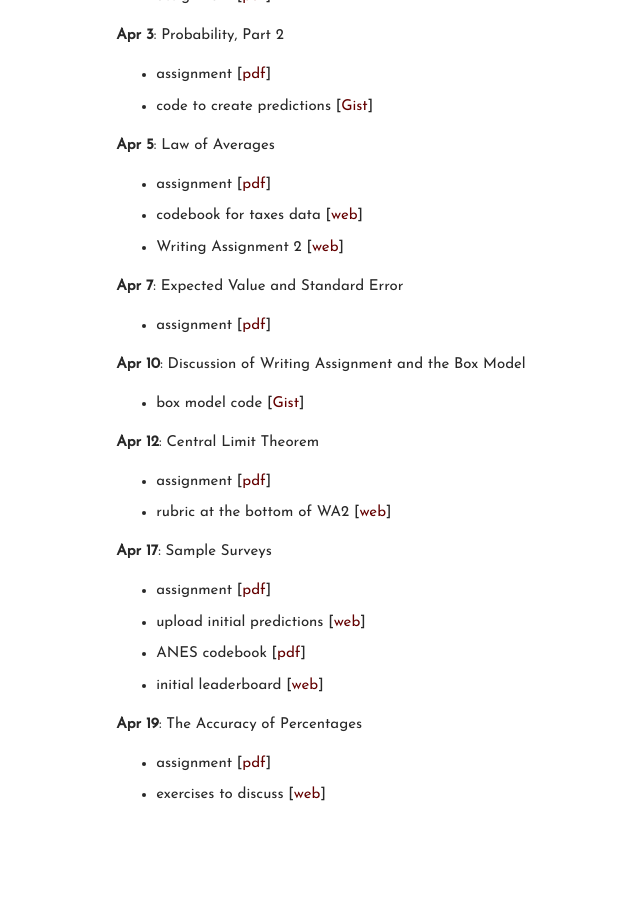
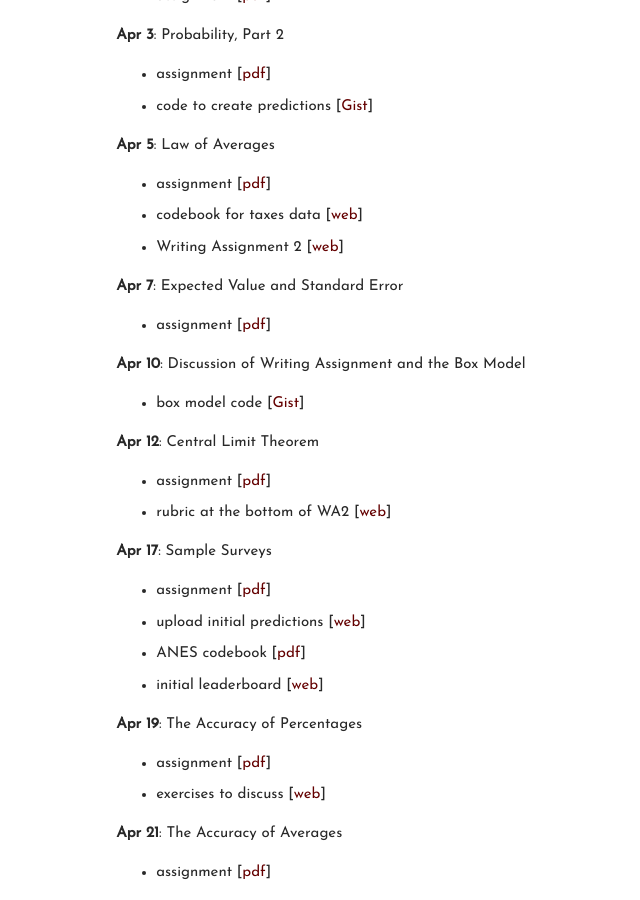
Before and after one commit to carlislerainey/carlislerainey.github.io, a Jekyll site: the page built from teaching/pols-209/index.md, in a window 1280 px wide and 900 px high, scrolled down 4896 px. Shown: the whole window, without its empty margins (346-986 px from the left). Built offline with Jekyll 4.4.1, drawn with Linux system fonts in a browser that asks for light colours; before the commit the page ends 5718 px from its top, so only the background shows below that.

Commit message:
update pols-209

```diff
--- a/teaching/pols-209/index.md
+++ b/teaching/pols-209/index.md
@@ -204,3 +204,6 @@ Tuesday, 1-4pm
 **Apr 19**: The Accuracy of Percentages
 - assignment [[pdf](files/assign-36-accuracy-of-percentages.pdf)]
 - exercises to discuss [[web](https://docs.google.com/document/d/1bh4HWCibC6GBkWIi3RR-TI7ObPTSv9W3FudsWw5PkUc/edit?usp=sharing)]
+
+**Apr 21**: The Accuracy of Averages
+- assignment [[pdf](files/assign-37-accuracy-of-averages.pdf)]
```
Also changed, not shown: 2 other files.
